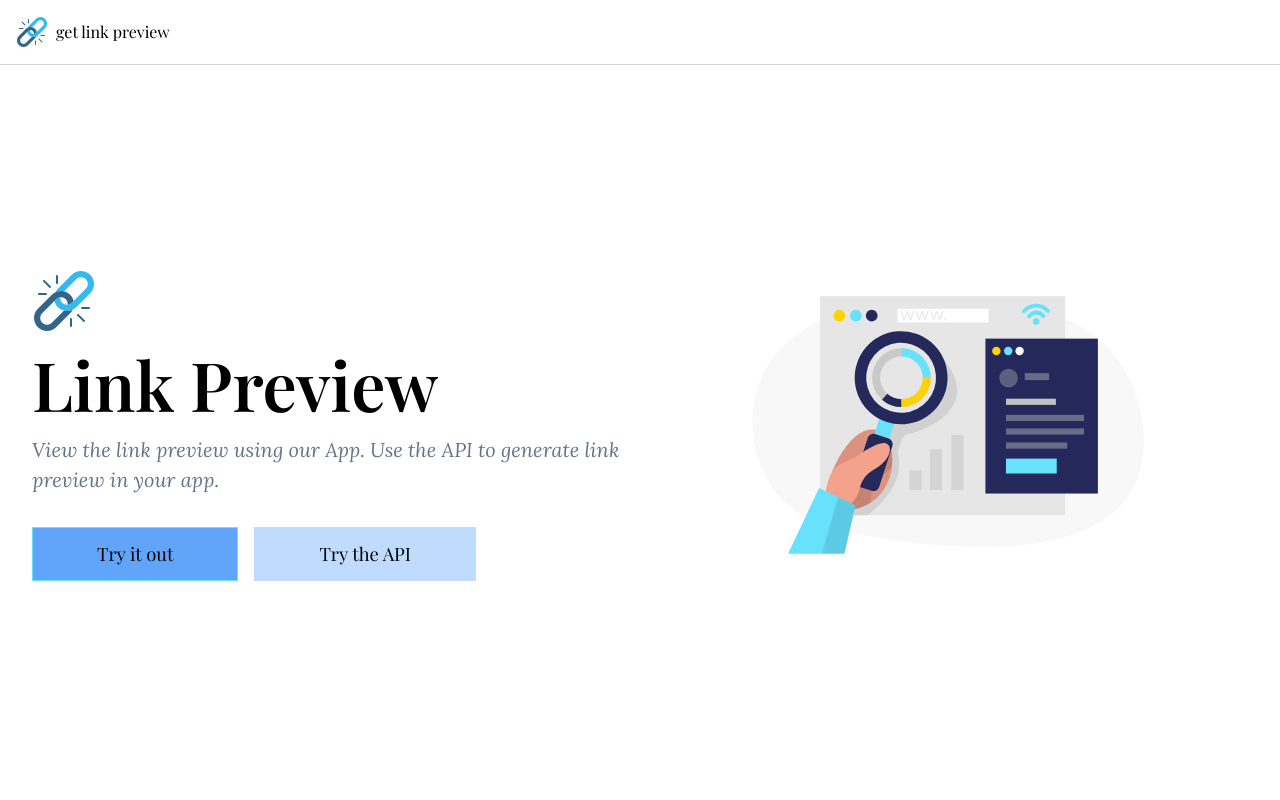
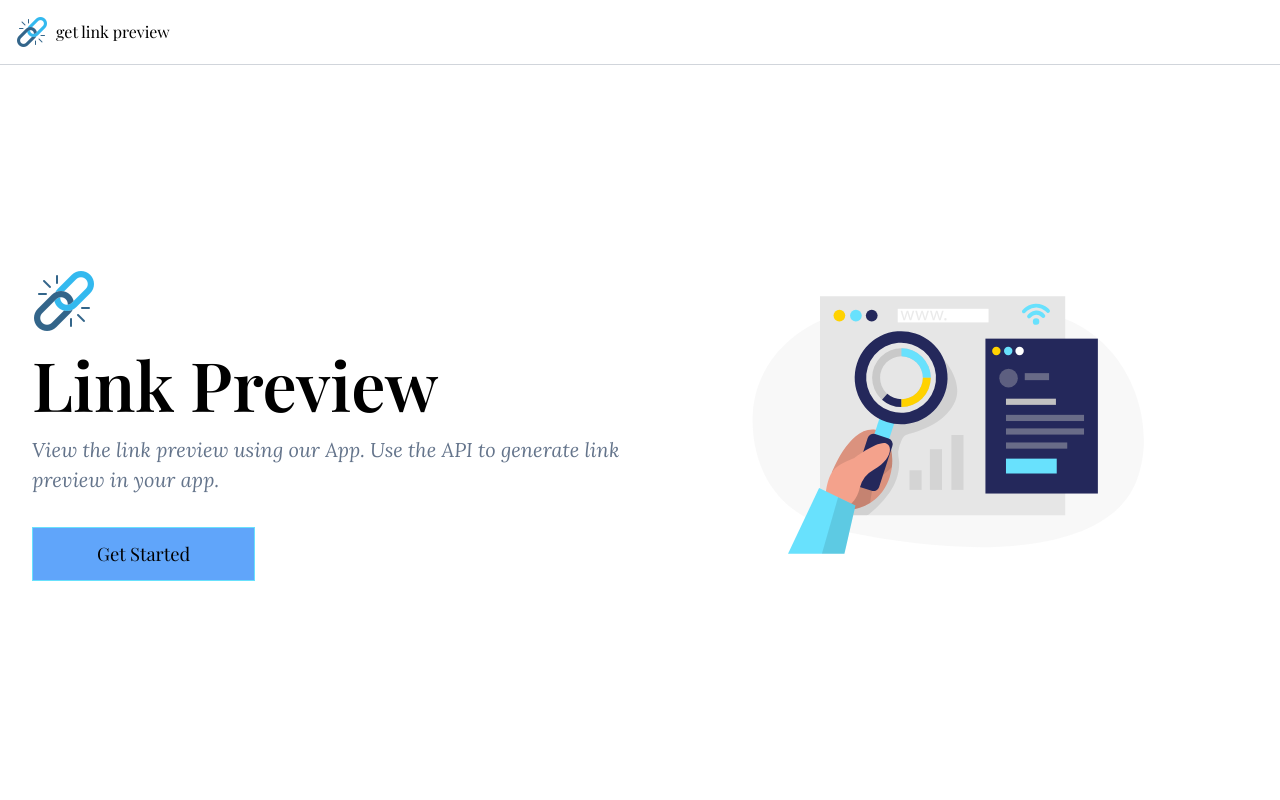
Before and after one commit to brianraila/url-info-api, a React (Create React App) app in the folder frontend/: page / in a window 1280 px wide. Shown: the top 800 px of the page. Built offline with nearby package versions, Linux system fonts and the light colour scheme; the HTML template or start-up script is replaced by a standard one; a web font is replaced by a local one.

Commit message:
feat: scroll links

```diff
--- a/frontend/src/App.js
+++ b/frontend/src/App.js
@@ -10,6 +10,8 @@ function App() {
   const landingRef = useRef(null);
   const testRef = useRef(null);
   const apiRef = useRef(null);
+  const featuresRef = useRef(null);
+  const npmRef = useRef(null);
 
   const scrollToLanding = () =>
     landingRef.current.scrollIntoView({ behavior: "smooth" });
@@ -17,22 +19,31 @@ function App() {
     testRef.current.scrollIntoView({ behavior: "smooth" });
   const scrollToApi = () =>
     apiRef.current.scrollIntoView({ behavior: "smooth" });
+  const scrollToFeatures = () =>
+    featuresRef.current.scrollIntoView({ behavior: "smooth" });
+  const scrollToNpm = () =>
+    npmRef.current.scrollIntoView({ behavior: "smooth" });
 
   return (
     <div className="App">
       <Landing
         landingRef={landingRef}
+        scrollToFeatures={scrollToFeatures}
+      />
+      <Features
+        featuresRef={featuresRef}
         scrollToTest={scrollToTest}
         scrollToApi={scrollToApi}
+        scrollToNpm={scrollToNpm}
       />
-      <Features/>
       <TestPreview testRef={testRef} />
       <TestAPI apiRef={apiRef}></TestAPI>
-      <NpmPackage></NpmPackage>
+      <NpmPackage npmRef={npmRef}></NpmPackage>
       <Footer
         scrollToTest={scrollToTest}
         scrollToLanding={scrollToLanding}
         scrollToApi={scrollToApi}
+        scrollToNpm={scrollToNpm}
       />
     </div>
   );
--- a/frontend/src/components/Features.jsx
+++ b/frontend/src/components/Features.jsx
@@ -1,47 +1,45 @@
 import React from "react";
 
-const Features = () => {
+const Features = ({ scrollToTest, scrollToNpm, scrollToApi, featuresRef }) => {
   return (
-    <section id="events" className="feature section section-events">
-      <h2 style={{fontSize: "2rem"}}>Features</h2>
+    <section
+      id="events"
+      className="feature section section-events"
+      ref={featuresRef}
+    >
+      <h2 style={{ fontSize: "2rem" }}>Features</h2>
       <div className="events-container">
         <div className="event">
-          <img
-            src="./broken-link.png"
-            alt=""
-            className="forum-icon"
-          />
+          <img src="./broken-link.png" alt="" className="forum-icon" />
           <h3 className="section-subtitle forum-heading">Test it out</h3>
           <p className="section-forum-desc">
             Enter the URL and test the link preview in this app itself.
           </p>
-          <button>Test</button>
+          <button onClick={scrollToTest} style={{ cursor: "pointer" }}>
+            Test
+          </button>
         </div>
         <div className="event">
-          <img
-            src="./npm.png"
-            alt=""
-            className="forum-icon"
-          />
+          <img src="./npm.png" alt="" className="forum-icon" />
           <h3 className="section-subtitle forum-heading">NPM package</h3>
           <p className="section-forum-desc">
             Install the NPM package and use the custom hook to get link preview
             of any link and use it in your app.
           </p>
-          <button>Test NPM</button>
+          <button onClick={scrollToNpm} style={{ cursor: "pointer" }}>
+            Test NPM
+          </button>
         </div>
         <div className="event">
-          <img
-            src="./api.png"
-            alt=""
-            className="forum-icon"
-          />
+          <img src="./api.png" alt="" className="forum-icon" />
           <h3 className="section-subtitle forum-heading">API</h3>
           <p className="section-forum-desc">
             Use the API endpoint to get link preview of any link and use it in
             your app.
           </p>
-          <button>Test API</button>
+          <button onClick={scrollToApi} style={{ cursor: "pointer" }}>
+            Test API
+          </button>
         </div>
       </div>
     </section>
--- a/frontend/src/components/Footer.jsx
+++ b/frontend/src/components/Footer.jsx
@@ -1,6 +1,6 @@
 import React from "react";
 
-const Footer = ({scrollToTest, scrollToLanding, scrollToApi}) => {
+const Footer = ({scrollToTest, scrollToLanding, scrollToApi, scrollToNpm}) => {
   return (
     <footer className="footer">
       <div className="footer-container">
@@ -30,6 +30,11 @@ const Footer = ({scrollToTest, scrollToLanding, scrollToApi}) => {
             <li className="footer-list-item">
               <div style={{cursor: "pointer"}} onClick={scrollToApi}>
                 API
+              </div>
+            </li>
+            <li className="footer-list-item">
+              <div style={{cursor: "pointer"}} onClick={scrollToNpm}>
+                NPM package
               </div>
             </li>
           </ul>
--- a/frontend/src/components/Landing.jsx
+++ b/frontend/src/components/Landing.jsx
@@ -1,6 +1,6 @@
 import React from "react";
 
-const Landing = ({ scrollToTest, landingRef, scrollToApi }) => {
+const Landing = ({ landingRef, scrollToFeatures }) => {
   return (
     <>
       <header className="header" ref={landingRef}>
@@ -24,14 +24,8 @@ const Landing = ({ scrollToTest, landingRef, scrollToApi }) => {
               preview in your app.
             </p>
             <div className="ctas">
-              <button className="know-more-btn" onClick={scrollToTest}>
-                Try it out
-              </button>
-              <button
-                className="know-more-btn know-more-btn-secondary"
-                onClick={scrollToApi}
-              >
-                Try the API
+              <button className="know-more-btn" onClick={scrollToFeatures}>
+                Get Started
               </button>
             </div>
           </div>
--- a/frontend/src/components/NpmPackage.jsx
+++ b/frontend/src/components/NpmPackage.jsx
@@ -1,8 +1,8 @@
 import React from "react";
 
-const NpmPackage = () => {
+const NpmPackage = ({npmRef}) => {
   return (
-    <section className="feature feature-api">
+    <section className="feature feature-api" ref={npmRef}>
       <h2 style={{ marginTop: "4rem" }}>
         Get Link Preview <span>NPM Package 🔗</span>
       </h2>
```
